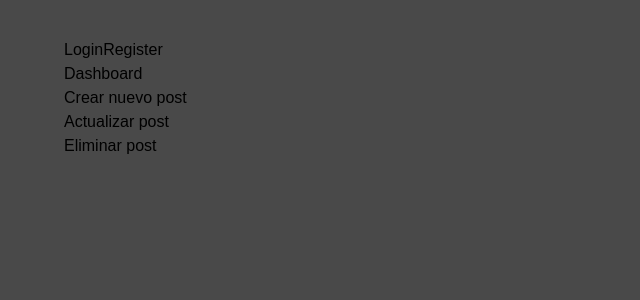
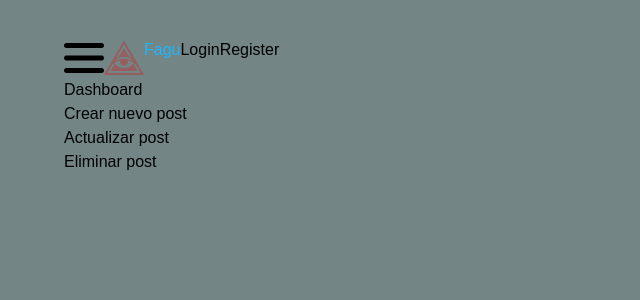
Before and after one commit to facundop1/dashboard, a React (Create React App) app: page / in a window 1280 px wide. Shown: the top 300 px of the page, without its empty margins (0-640 px from the left). Built offline with nearby package versions, Linux system fonts and the light colour scheme.

Commit message:
add icons

```diff
--- a/src/components/Upboard.jsx
+++ b/src/components/Upboard.jsx
@@ -3,9 +3,15 @@ import React from 'react'
 export default function Upboard() {
     return (
         <div class="flex">
-            <section class="">
-                <div class="" />
-            </section>
+
+                <div class="bg-upboard-menu w-10 h-10 bg-cover" />
+                <div class="bg-logo w-10 h-10 bg-cover" />
+                <p class="text-blue font-sans ">Fagu</p>
+
+
+
+
+
             <div class="">
                 <p>Login</p>
             </div>
--- a/src/input.css
+++ b/src/input.css
@@ -3,7 +3,7 @@
 @tailwind utilities;
 
 body {
-    background-color: #494949;
+    background-color: #385152b2;
     font-family: sans-serif;
     margin-bottom: 2vw;
     margin-left: 5vw;
--- a/tailwind.config.js
+++ b/tailwind.config.js
@@ -5,7 +5,24 @@ module.exports = {
     extend: {
       backgroundImage: {
         "sideboard-pfp": "url('/src/assets/foto-perfil.jpg')",
+        "upboard-menu": "url('/src/assets/menu.png')",
+        "logo": "url('/src/assets/favicon.png')",
       },
+      colors: {
+        'blue': '#1fb6ff',
+        'purple': '#7e5bef',
+        'pink': '#ff49db',
+        'orange': '#ff7849',
+        'green': '#13ce66',
+        'yellow': '#ffc82c',
+        'gray-dark': '#273444',
+        'gray': '#8492a6',
+        'gray-light': '#d3dce6',
+      },
+      fontFamily: {
+        sans: ['Graphik', 'sans-serif'],
+        serif: ['Merriweather', 'serif'],
+      }
     },
   },
   plugins: [],
```
Also changed, not shown: src/assets/favicon.png (added).
